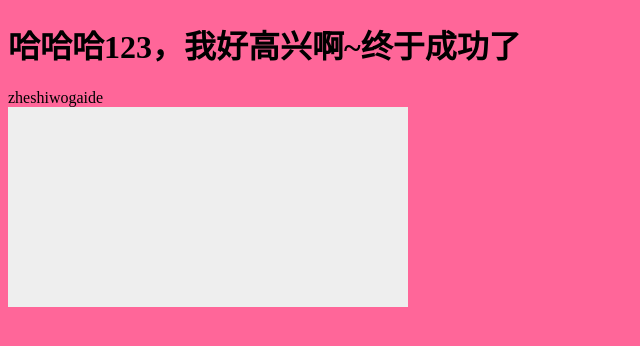
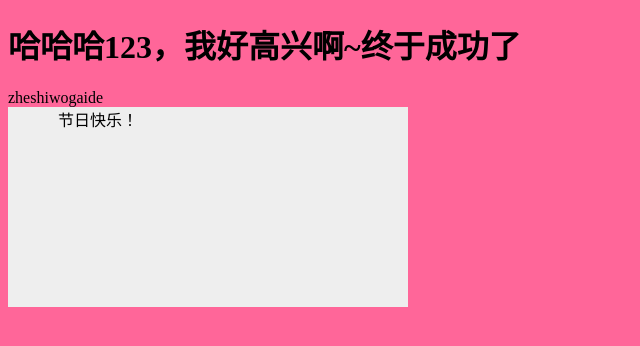
Before and after one commit to IAMDSQ/git-demo, a website: page src/index.html in a window 1280 px wide. Shown: the top 346 px of the page, 0-640 px from the left. Drawn offline with nearby package versions, Linux system fonts and the light colour scheme; files that its build step writes are made by us from their sources.

Commit message:
Update index.html

```diff
--- a/src/index.html
+++ b/src/index.html
@@ -9,7 +9,7 @@
 	<h1>哈哈哈123，我好高兴啊~终于成功了</h1>
 	zheshiwogaide
 	<div class="container">
-		<div class="news"></div>
+		<div class="news">节日快乐！</div>
 	</div>
 </body>
 </html>
```
